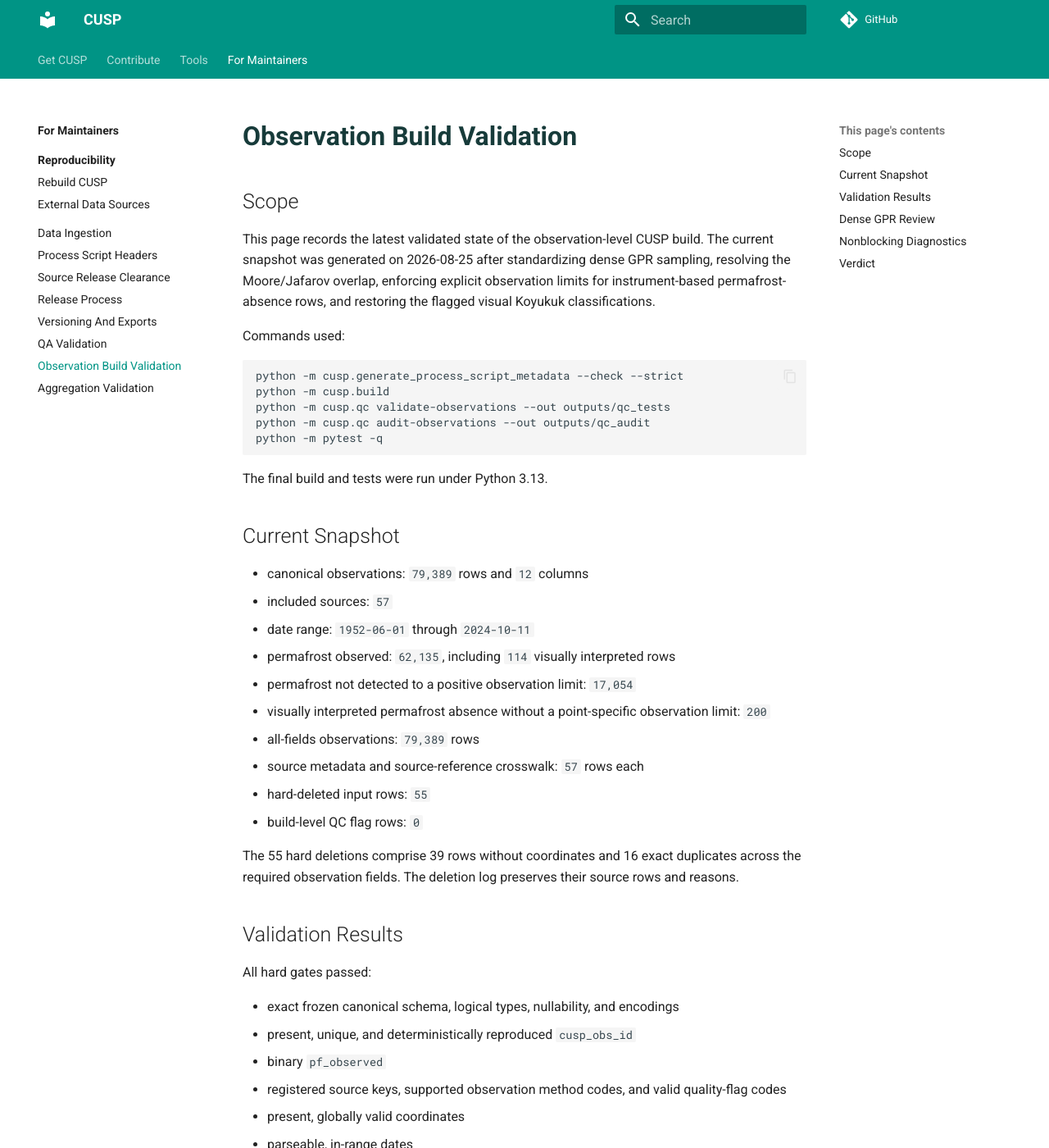
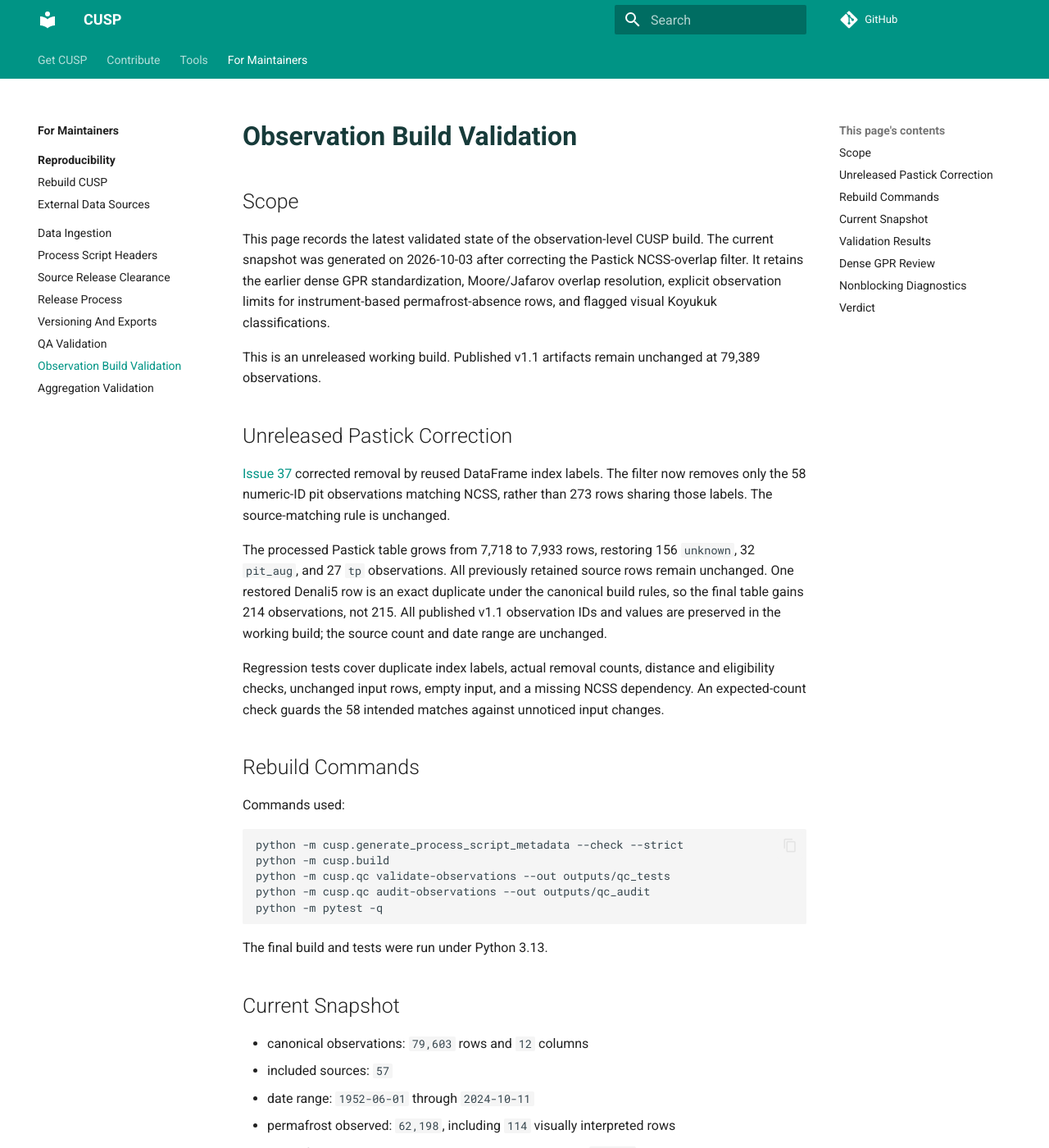
Before and after one commit to jonschwenk/cusp, an MkDocs documentation site: the page built from docs/release/observation-build-validation.md, in a window 1280 px wide and 1400 px high. Shown: the whole window at 82% size. Built offline with MkDocs 1.6.1 and Material for MkDocs 9.7.7, drawn with Linux system fonts in a browser that asks for light colours; comment, search, counter and statistics services are not loaded; some of the changed text lies outside the part shown.

Commit message:
Fix Pastick NCSS overlap filtering with duplicate indices
Remove overlaps by row position and guard the 58 intended matches. Restore 215 source rows (214 additional canonical observations), add regression tests, and document the unreleased correction.

Fixes #37

```diff
--- a/docs/release/observation-build-validation.md
+++ b/docs/release/observation-build-validation.md
@@ -3,10 +3,35 @@
 ## Scope
 
 This page records the latest validated state of the observation-level CUSP
-build. The current snapshot was generated on 2026-08-25 after standardizing
-dense GPR sampling, resolving the Moore/Jafarov overlap, enforcing explicit
-observation limits for instrument-based permafrost-absence rows, and restoring
-the flagged visual Koyukuk classifications.
+build. The current snapshot was generated on 2026-10-03 after correcting the
+Pastick NCSS-overlap filter. It retains the earlier dense GPR standardization,
+Moore/Jafarov overlap resolution, explicit observation limits for
+instrument-based permafrost-absence rows, and flagged visual Koyukuk
+classifications.
+
+This is an unreleased working build. Published v1.1 artifacts remain unchanged
+at 79,389 observations.
+
+## Unreleased Pastick Correction
+
+[Issue 37](https://github.com/jonschwenk/cusp/issues/37) corrected removal by
+reused DataFrame index labels. The filter now removes only the 58 numeric-ID
+pit observations matching NCSS, rather than 273 rows sharing those labels.
+The source-matching rule is unchanged.
+
+The processed Pastick table grows from 7,718 to 7,933 rows, restoring 156
+`unknown`, 32 `pit_aug`, and 27 `tp` observations. All previously retained
+source rows remain unchanged. One restored Denali5 row is an exact duplicate
+under the canonical build rules, so the final table gains 214 observations,
+not 215. All published v1.1 observation IDs and values are preserved in the
+working build; the source count and date range are unchanged.
+
+Regression tests cover duplicate index labels, actual removal counts,
+distance and eligibility checks, unchanged input rows, empty input, and a
+missing NCSS dependency. An expected-count check guards the 58 intended
+matches against unnoticed input changes.
+
+## Rebuild Commands
 
 Commands used:
 
@@ -22,19 +47,19 @@
 
 ## Current Snapshot
 
-- canonical observations: `79,389` rows and `12` columns
+- canonical observations: `79,603` rows and `12` columns
 - included sources: `57`
 - date range: `1952-06-01` through `2024-10-11`
-- permafrost observed: `62,135`, including `114` visually interpreted rows
-- permafrost not detected to a positive observation limit: `17,054`
+- permafrost observed: `62,198`, including `114` visually interpreted rows
+- permafrost not detected to a positive observation limit: `17,205`
 - visually interpreted permafrost absence without a point-specific observation
   limit: `200`
-- all-fields observations: `79,389` rows
+- all-fields observations: `79,603` rows
 - source metadata and source-reference crosswalk: `57` rows each
-- hard-deleted input rows: `55`
+- hard-deleted input rows: `56`
 - build-level QC flag rows: `0`
 
-The 55 hard deletions comprise 39 rows without coordinates and 16 exact
+The 56 hard deletions comprise 39 rows without coordinates and 17 exact
 duplicates across the required observation fields. The deletion log preserves
 their source rows and reasons.
 
@@ -107,7 +132,8 @@
 
 ## Verdict
 
-The canonical observation table is structurally sound and suitable for the
-v1.1 data release. The official release bundle omits derived environmental
+The corrected working observation table passes the hard validation gates.
+The Pastick correction is intended for the next release, not a replacement of
+published v1.1 files. The official release bundle omits derived environmental
 features; users can generate those separately with the feature-sampling
 workflow.
```
Also changed, not shown: docs/release/aggregation-validation.md (+8 -7 lines), docs/release/qa-validation.md (+7 -5 lines), PROCESS_SCRIPT_METADATA.csv, 4 other files.
